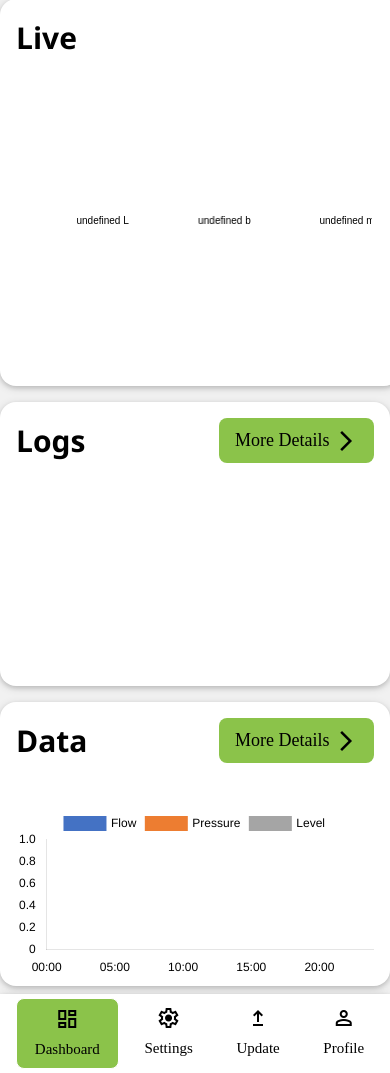
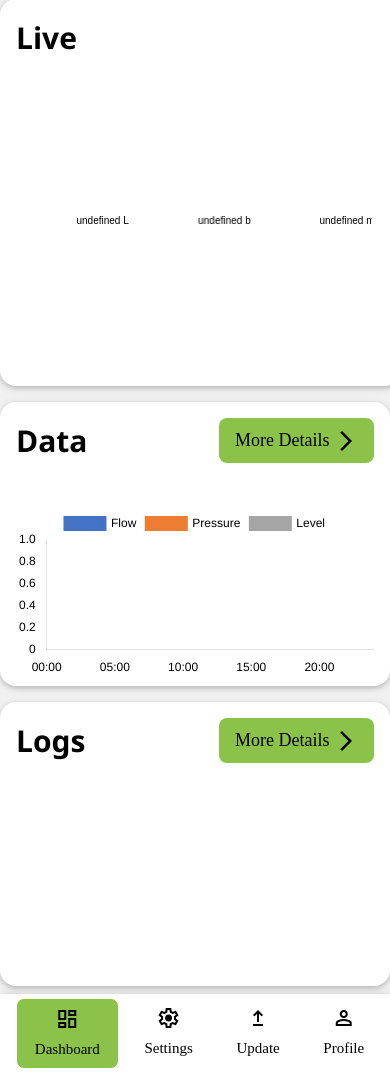
Before and after one commit to OliverWoehrer/Brunnen, a Flask app: page /dashboard/ in a window 390 px wide. Shown: the part 83-1156 px from the top of the page. Run offline with Flask 3, Linux system fonts and the light colour scheme; the visitor is signed in with stand-in values (Sample User, id 1); parts of the project's set-up code (start-up, migrations or seed data) failed here and were passed over; some libraries are stand-ins or nearby versions.

Commit message:
change order or cards on mobile

```diff
--- a/app/templates/main_pages/dashboard.html
+++ b/app/templates/main_pages/dashboard.html
@@ -17,19 +17,35 @@
     align-content: stretch;
 }
 
-.logs {
-    flex-grow: 1;
-}
-
 .live {
     max-width: 50vw;
     min-width: 400px;
     min-height: 300px;
+    order: 1;
 }
+
+.logs {
+    flex-grow: 1;
+    order: 2;
+}
+
+.data {
+    order: 3;
+}
+
 @media (max-width: 992px) {
     .live {
         width: 100vw;
         max-width: 100vw;
+        order: 1;
+    }
+
+    .logs {
+        order: 3;
+    }
+
+    .data {
+        order: 2;
     }
 }
 </style>
@@ -83,7 +99,7 @@
         </main>
     </div>
     {% endcall %}
-    {% call cards.white(stylings="width: 100%; min-height: 300px;") %}
+    {% call cards.white(classes="data", stylings="width: 100%; min-height: 300px;") %}
     <div class="app">
         <header class="w3-cell-row" style="padding-top: 8px;">
             <div class="w3-cell w3-left-align">
@@ -107,7 +123,7 @@
 <script src="https://cdnjs.cloudflare.com/ajax/libs/date-fns/1.30.1/date_fns.js"></script>
 <script src="https://cdn.jsdelivr.net/npm/chartjs-adapter-date-fns/dist/chartjs-adapter-date-fns.bundle.min.js"></script>
 <script>
-    const WINDOW_SIZE = 1 * 60 * 60 * 1000; // 1 hours
+    const WINDOW_SIZE = 24 * 60 * 60 * 1000; // 1 hours
     const GAUGES_CANVAS_ID = {
         "Flow": "flow_gauge",
         "Pressure": "pressure_gauge",
@@ -155,8 +171,7 @@
         latest_sync.innerHTML = toLocalDateTime(latestSyncTimestamp.getTime()); // format: YYYY-MM-DD HH:MM:SS
 
         if(lastUpdateTimstamp == null) {
-            lastUpdateTimstamp = new Date(latestDataTimestamp);
-            lastUpdateTimstamp.setMinutes(lastUpdateTimstamp.getMinutes() - 5);
+            lastUpdateTimstamp = new Date(latestDataTimestamp - WINDOW_SIZE);
         }
 
         // Fetch Logs and Data:
```
